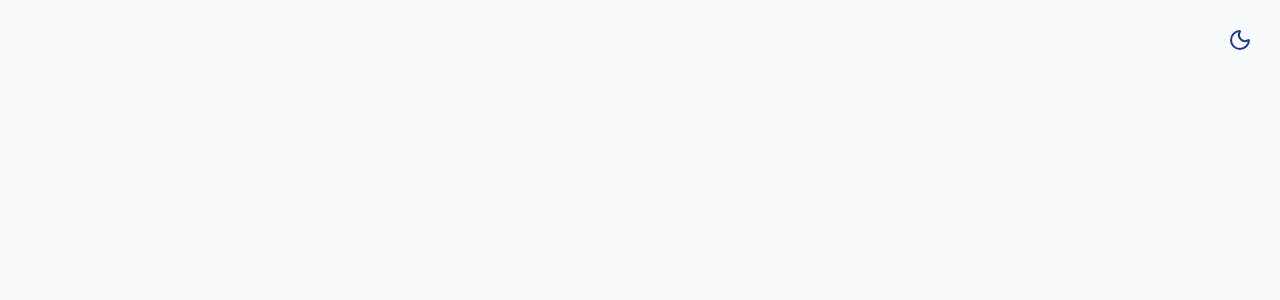
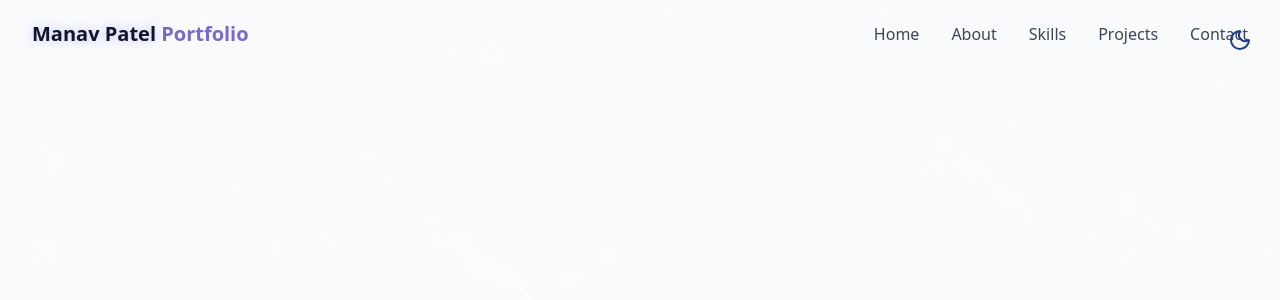
Before and after one commit to Manav2805/Portfolio, a React (Vite) app: page / in a window 1280 px wide. Shown: the top 300 px of the page. Built offline with nearby package versions, Linux system fonts and the light colour scheme.

Commit message:
Added background and Nav Bar

```diff
--- /dev/null
+++ b/src/components/NavBar.jsx
@@ -0,0 +1,93 @@
+import { cn } from "@/lib/utils";
+import { Menu, X } from "lucide-react";
+import { useState, useEffect } from "react";
+
+const navItems = [
+  { name: "Home", href: "#hero" },
+  { name: "About", href: "#about" },
+  { name: "Skills", href: "#skills" },
+  { name: "Projects", href: "#projects" },
+  { name: "Contact", href: "#contact" },
+];
+
+export const NavBar = () => {
+  const [isScrolled, setIsScrolled] = useState(false);
+  const [isMenuOpen, setIsMenuOpen] = useState(false);
+
+  useEffect(() => {
+    const handleScroll = () => {
+      setIsScrolled(window.scrollY > 10);
+    };
+    window.addEventListener("scroll", handleScroll);
+    return () => {
+      window.removeEventListener("scroll", handleScroll);
+    };
+  });
+
+  return (
+    <nav
+      className={cn(
+        "fixed w-full z-40 transition-all duration-300",
+        isScrolled ? "py-3 bg-background/80 backdrop-blur-md shadow-xs" : "py-5"
+      )}
+    >
+      <div className="container flex items-center justify-between">
+        <a
+          href="#hero"
+          className="text-xl font-bold text-primary flex items-center"
+        >
+          <span className="relative z-10">
+            {" "}
+            <span className="text-glow text-foreground">Manav Patel</span>{" "}
+            Portfolio
+          </span>
+        </a>
+
+        {/* Desktop */}
+        <div className="hidden md:flex space-x-8">
+          {navItems.map((item, key) => (
+            <a
+              key={key}
+              href={item.href}
+              className="text-foreground/80 hover:text-primary transition-colors duration-300"
+            >
+              {item.name}
+            </a>
+          ))}
+        </div>
+
+        {/* Mobile */}
+        <button
+          onClick={() => setIsMenuOpen((prev) => !prev)}
+          className="md:hidden p=2 text-foreground z-50"
+          aria-label={isMenuOpen ? "Close menu" : "Open menu"}
+        >
+          {isMenuOpen ? <X size={24} /> : <Menu size={24} />}
+        </button>
+
+        <div
+          className={cn(
+            "fixed inset-0 bg-background/95 backdrop-blur-md z-40 flex flex-col items-center justify-center",
+            "transition-all duration-300 md:hidden",
+            isMenuOpen
+              ? "opacity-100 pointer-events-auto"
+              : "opacity-0 pointer-events-none"
+          )}
+        >
+          <div className="flex flex-col space-y-8 text-xl">
+            {navItems.map((item, key) => (
+              <a
+                key={key}
+                href={item.href}
+                className="text-foreground/80 hover:text-primary transition-colors duration-300"
+                onClick={() => setIsMenuOpen(false)}
+              >
+                {item.name}
+              </a>
+            ))}
+          </div>
+        </div>
+      </div>
+    </nav>
+  );
+};
--- /dev/null
+++ b/src/components/StarBackground.jsx
@@ -0,0 +1,94 @@
+import { useState, useEffect } from "react";
+
+export const StarBackground = () => {
+  const [stars, setStars] = useState([]);
+  const [meteors, setMeteors] = useState([]);
+
+  useEffect(() => {
+    generateStars();
+    generateMeteors();
+    const handleResize = () => {
+      generateStars();
+      generateMeteors();
+    }
+
+    window.addEventListener("resize", handleResize);
+
+    return () => {
+      window.removeEventListener("resize", handleResize);
+    };
+  }, []);
+
+
+  const generateStars = () => {
+    const numberOfStars = Math.floor(
+      (window.innerWidth * window.innerHeight) / 10000
+    );
+    const newStars = [];
+
+    for (let i = 0; i < numberOfStars; i++) {
+      newStars.push({
+        id: i,
+        size: Math.random() * 3 + 1,
+        x: Math.random() * 100,
+        y: Math.random() * 100,
+        opacity: Math.random() * 0.5 + 0.5,
+        animationDuration: Math.random() * 4 + 2,
+      });
+
+      setStars(newStars);
+    }
+  };
+
+  const generateMeteors = () => {
+    const numberOfMeteors = 4;
+    const newMeteors = [];
+
+    for (let i = 0; i < numberOfMeteors; i++) {
+      newMeteors.push({
+        id: i,
+        size: Math.random() * 2 + 1,
+        x: Math.random() * 100,
+        y: Math.random() * 20,
+        delay: Math.random() * 15,
+        animationDuration: Math.random() * 3 + 3,
+      });
+
+      setMeteors(newMeteors);
+    }
+  };
+
+  return (
+    <div className="fixed inset-0 overflow-hidden pointer-events-none z-0">
+      {stars.map((star) => (
+        <div
+          key={star.id}
+          className="star animate-pulse-subtle"
+          style={{
+            width: `${star.size}px`,
+            height: `${star.size}px`,
+            left: `${star.x}%`,
+            top: `${star.y}%`,
+            opacity: star.size,
+            animationDuration: `${star.animationDuration}s`,
+          }}
+        />
+      ))}
+
+      {meteors.map((meteor) => (
+        <div
+          key={meteor.id}
+          className="meteor animate-meteor"
+          style={{
+            width: `${meteor.size * 40}px`,
+            height: `${meteor.size * 0.7}px`,
+            left: `${meteor.x}%`,
+            top: `${meteor.y}%`,
+            animationDelay: meteor.delay,
+            animationDuration: `${meteor.animationDuration}s`,
+          }}
+        />
+      ))}
+    </div>
+  );
+};
--- a/src/index.css
+++ b/src/index.css
@@ -56,7 +56,7 @@
       opacity: 1;
     }
     100% {
-      transform: rotate(215deg) translateX(-500px);
+      transform: rotate(225deg) translateX(-500px);
       opacity: 0;
     }
   }
--- a/src/pages/Home.jsx
+++ b/src/pages/Home.jsx
@@ -1,9 +1,20 @@
-import { ThemeToggle } from "../components/ThemeToggle"
+import { ThemeToggle } from "../components/ThemeToggle";
+import { StarBackground } from "../components/StarBackground";
+import { NavBar } from "../components/NavBar";
+export const Home = () => {
+  return (
+    <div className="min-h-screen bg-background text-foreground overflow-x-hidden">
 
-export const Home = () => {
-    return (<div className="min-h-screen bg-background text-foreground overflow-x-hidden">
+      {/* Theme Toggler */}
+      <ThemeToggle />
 
-        <ThemeToggle />
+      {/* Animation Background */}
+      <StarBackground />
 
-         </div>)
-}
+      {/* Navbar */}
+      <NavBar />
+
+
+      </div>
+  );
+};
```
